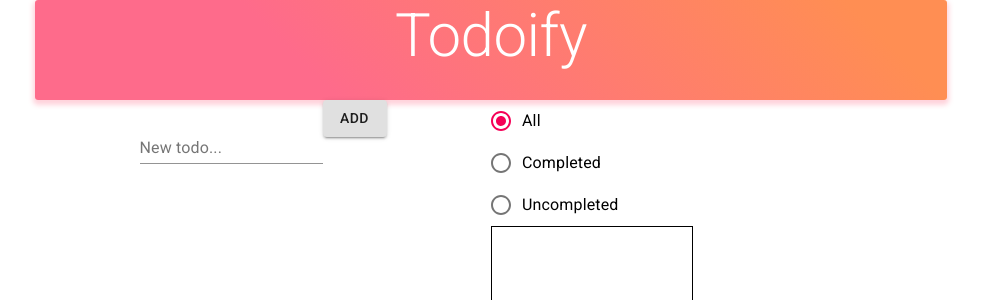
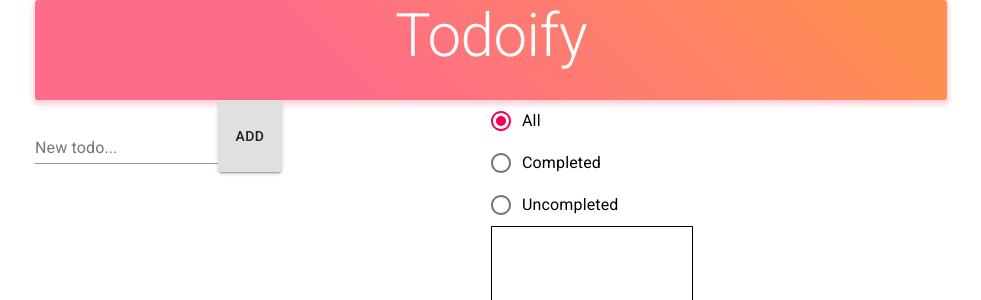
Before and after one commit to lucasbordeau/redux-tuto, a React (Create React App) app: page / in a window 1280 px wide. Shown: the top 300 px of the page, without its empty margins (149-1130 px from the left). Built offline with nearby package versions, Linux system fonts and the light colour scheme.

Commit message:
Test for text empty moved in component for optimizing by not calling redux

```diff
--- a/src/actions/todoActions.js
+++ b/src/actions/todoActions.js
@@ -17,12 +17,6 @@ export const ETodoActionType = {
  * Action creators
  */
 export function addTodo(text) {
-  if(!text) {
-    return {
-      type: null
-    }
-  }
-
   return {
     type: ETodoActionType.ADD_TODO,
     payload: {
--- a/src/components/container/AddTodo.js
+++ b/src/components/container/AddTodo.js
@@ -1,7 +1,14 @@
 import React from 'react'
 import { connect } from 'react-redux'
 import { addTodo } from '../../actions/todoActions'
-import { TextField, Button} from '@material-ui/core';
+import { TextField, Button, withStyles } from '@material-ui/core';
+
+const styles = {
+  root: {
+    display: "flex",
+    flexDirection: "row"
+  }
+}
 
 class AddTodo extends React.Component {
   constructor(props) {
@@ -12,16 +19,22 @@ class AddTodo extends React.Component {
   }
 
   handleOnAddClick() {
-    this.props.dispatch(addTodo(this.inputTodoTextRef.current.value));
-    this.inputTodoTextRef.current.value = "";
+    let newTodoText = this.inputTodoTextRef.current.value;
+
+    if(newTodoText) {
+      this.props.dispatch(addTodo(newTodoText));
+      this.inputTodoTextRef.current.value = "";
+    }
   }
 
   render() {
+    const { classes } = this.props;
     return (
       <div>
         <form
           noValidate
           autoComplete="off"
+          className={classes.root}
         >
           <TextField
             id="new-todo-text"
@@ -41,4 +54,6 @@ class AddTodo extends React.Component {
   }
 }
 
+AddTodo = withStyles(styles)(AddTodo);
+
 export default AddTodo = connect()(AddTodo)
```
